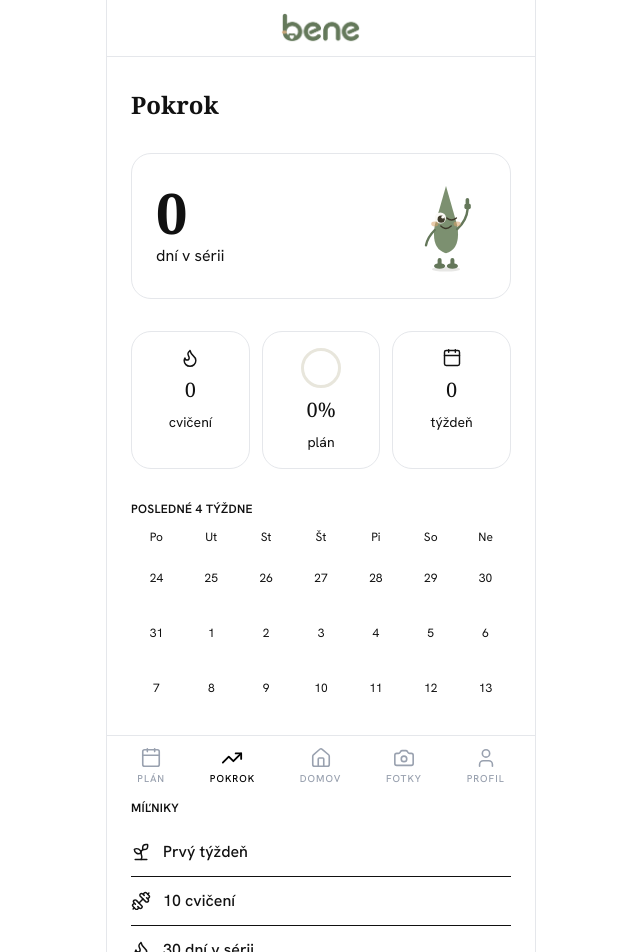
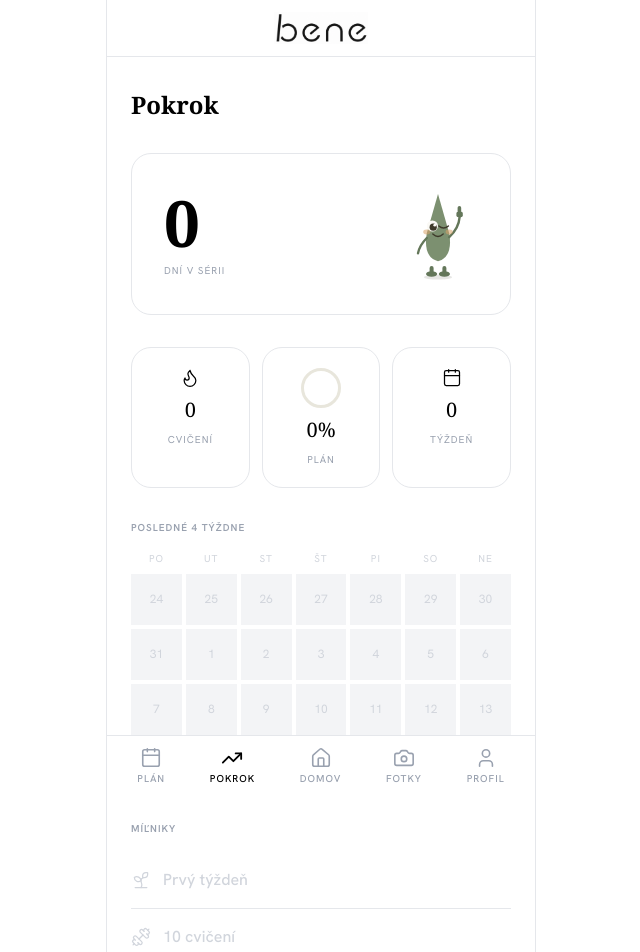
Before and after one commit to andreakollova/bene, a Next.js app: page /pokrok in a window 1280 px wide. Shown: the top 952 px of the page, without its empty margins (319-959 px from the left). Built offline with nearby package versions, Linux system fonts and the light colour scheme.

Commit message:
Update bene logo
Co-Authored-By: Andrea Kollova <kollova@drixton.com>

```diff
--- a/src/app/plan/page.tsx
+++ b/src/app/plan/page.tsx
@@ -17,26 +17,26 @@
   if (!plan) {
     return (
       <div className="flex items-center justify-center h-96">
-        <p className="font-medium text-ink-muted">Žiadny aktívny plán</p>
+        <p className="font-medium text-gray-400">Žiadny aktívny plán</p>
       </div>
     );
   }
 
   return (
-    <div className="w-full px-6 py-8 space-y-6">
+    <div className="w-full px-6 py-8 space-y-8">
       <div>
-        <h1 className="font-serif text-2xl font-semibold text-ink">
+        <h1 className="font-serif text-2xl font-semibold text-black">
           {plan.name}
         </h1>
-        <p className="text-ink-muted mt-1">{plan.description}</p>
+        <p className="text-gray-400 mt-1">{plan.description}</p>
       </div>
 
       <div>
         <div className="flex justify-between mb-2">
-          <span className="text-sm text-ink-muted">
+          <span className="text-[10px] text-gray-400 uppercase tracking-widest">
             Týždeň {currentWeekIndex + 1} z {plan.totalWeeks}
           </span>
-          <span className="text-sm font-semibold text-sage">
+          <span className="text-[10px] font-semibold text-black uppercase tracking-widest">
             {Math.round((currentWeekIndex / plan.totalWeeks) * 100)}%
           </span>
         </div>
@@ -53,7 +53,7 @@
               <div className="flex items-center gap-2">
                 <h2
                   className={`font-serif text-xl font-medium ${
-                    isLocked ? "text-ink-faint" : "text-ink"
+                    isLocked ? "text-gray-300" : "text-black"
                   }`}
                 >
                   Týždeň {week.weekNumber}
@@ -61,10 +61,10 @@
                 {isCurrent && <Chip label="Aktuálny" active />}
               </div>
               {isLocked && (
-                <Lock className="text-ink-faint" size={16} strokeWidth={1.75} />
+                <Lock className="text-gray-300" size={16} strokeWidth={1.75} />
               )}
             </div>
-            <p className={`text-sm ${isLocked ? "text-ink-faint" : "text-ink-muted"}`}>
+            <p className={`text-sm ${isLocked ? "text-gray-300" : "text-gray-400"}`}>
               {week.title}
             </p>
 
@@ -74,13 +74,13 @@
                 return (
                   <Card
                     key={day.id}
-                    className={`p-4 ${isLocked ? "opacity-50" : ""}`}
+                    className={`p-4 ${isLocked ? "opacity-40" : ""}`}
                   >
                     {isLocked ? (
                       <div className="flex items-center justify-between">
                         <div>
-                          <p className="font-medium text-ink-faint">{day.title}</p>
-                          <p className="text-sm text-ink-faint mt-0.5">
+                          <p className="font-medium text-gray-300">{day.title}</p>
+                          <p className="text-sm text-gray-300 mt-0.5">
                             {day.exercises.length} cvikov · ~{day.exercises.length * 3} min
                           </p>
                         </div>
@@ -91,20 +91,20 @@
                         className="flex items-center justify-between"
                       >
                         <div>
-                          <p className={`font-medium ${done ? "text-sage" : "text-ink"}`}>
+                          <p className={`font-medium ${done ? "text-black" : "text-black"}`}>
                             {day.title}
                           </p>
-                          <p className="text-sm text-ink-muted mt-0.5">
+                          <p className="text-sm text-gray-400 mt-0.5">
                             {day.exercises.length} cvikov · ~{day.exercises.length * 3} min
                           </p>
                         </div>
                         {done ? (
-                          <span className="bg-sage-soft text-sage text-xs font-semibold px-3 py-1 rounded-pill">
+                          <span className="bg-black text-white text-[10px] font-semibold uppercase tracking-widest px-3 py-1 rounded-full">
                             Hotovo
                           </span>
                         ) : (
-                          <div className="w-9 h-9 rounded-full bg-sage-soft flex items-center justify-center">
-                            <Play className="text-sage" size={16} fill="#7C9070" />
+                          <div className="w-9 h-9 rounded-full border border-gray-200 flex items-center justify-center">
+                            <Play className="text-black" size={14} fill="#111111" />
                           </div>
                         )}
                       </Link>
--- a/src/app/pokrok/page.tsx
+++ b/src/app/pokrok/page.tsx
@@ -44,16 +44,16 @@
 
   return (
     <div className="w-full px-6 py-8 space-y-8">
-      <h1 className="font-serif text-2xl font-semibold text-ink">Pokrok</h1>
+      <h1 className="font-serif text-2xl font-semibold text-black">Pokrok</h1>
 
       {/* Streak */}
-      <Card className="p-6">
+      <Card className="p-8">
         <div className="flex items-center justify-between">
           <div>
-            <p className="font-serif text-[56px] font-semibold text-ink leading-none">
+            <p className="font-serif text-[64px] font-semibold text-black leading-none">
               {streak}
             </p>
-            <p className="text-ink-muted mt-1">
+            <p className="text-[10px] text-gray-400 mt-2 uppercase tracking-widest">
               {streak === 1 ? "deň v sérii" : "dní v sérii"}
             </p>
           </div>
@@ -63,35 +63,35 @@
 
       {/* Stats */}
       <div className="grid grid-cols-3 gap-3">
-        <Card className="p-4 flex flex-col items-center gap-2">
-          <Flame className="text-sage" size={20} strokeWidth={1.75} />
-          <span className="font-serif text-xl font-medium text-ink">{total}</span>
-          <span className="text-sm text-ink-muted">cvičení</span>
+        <Card className="p-5 flex flex-col items-center gap-2">
+          <Flame className="text-black" size={20} strokeWidth={1.5} />
+          <span className="font-serif text-xl font-medium text-black">{total}</span>
+          <span className="text-[10px] text-gray-400 uppercase tracking-widest">cvičení</span>
         </Card>
-        <Card className="p-4 flex flex-col items-center gap-2">
+        <Card className="p-5 flex flex-col items-center gap-2">
           <ProgressRing progress={planProgress} size={40} strokeWidth={3} />
-          <span className="font-serif text-xl font-medium text-ink">
+          <span className="font-serif text-xl font-medium text-black">
             {Math.round(planProgress * 100)}%
           </span>
-          <span className="text-sm text-ink-muted">plán</span>
+          <span className="text-[10px] text-gray-400 uppercase tracking-widest">plán</span>
         </Card>
-        <Card className="p-4 flex flex-col items-center gap-2">
-          <Calendar className="text-sage" size={20} strokeWidth={1.75} />
-          <span className="font-serif text-xl font-medium text-ink">
+        <Card className="p-5 flex flex-col items-center gap-2">
+          <Calendar className="text-black" size={20} strokeWidth={1.5} />
+          <span className="font-serif text-xl font-medium text-black">
             {plan?.weeks[0]?.weekNumber || 0}
           </span>
-          <span className="text-sm text-ink-muted">týždeň</span>
+          <span className="text-[10px] text-gray-400 uppercase tracking-widest">týždeň</span>
         </Card>
       </div>
 
       {/* Calendar heat */}
       <div>
-        <p className="text-xs font-semibold text-ink-muted mb-3 tracking-wide uppercase">
+        <p className="text-[10px] font-semibold text-gray-400 mb-4 tracking-widest uppercase">
           Posledné 4 týždne
         </p>
         <div className="grid grid-cols-7 gap-1">
           {["Po", "Ut", "St", "Št", "Pi", "So", "Ne"].map((d) => (
-            <span key={d} className="text-center text-xs text-ink-faint pb-1">
+            <span key={d} className="text-center text-[10px] text-gray-300 pb-1 uppercase tracking-widest">
               {d}
             </span>
           ))}
@@ -100,8 +100,8 @@
               key={i}
               className={`aspect-square rounded-input flex items-center justify-center text-xs ${
                 d.completed
-                  ? "bg-sage-soft text-sage font-semibold"
-                  : "bg-cream-100 text-ink-faint"
+                  ? "bg-black text-white font-semibold"
+                  : "bg-gray-100 text-gray-300"
               }`}
             >
               {d.day}
@@ -113,14 +113,14 @@
       {/* Pain trend */}
       {recent.length > 0 && (
         <div>
-          <p className="text-xs font-semibold text-ink-muted mb-3 tracking-wide uppercase">
+          <p className="text-[10px] font-semibold text-gray-400 mb-4 tracking-widest uppercase">
             Pocity pri cvičení
           </p>
-          <div className="space-y-2">
+          <div className="space-y-3">
             {[
-              { label: "V pohode", count: painCounts.ok, color: "bg-sage" },
-              { label: "Ťahá to", count: painCounts.tight, color: "bg-amber" },
-              { label: "Bolí to", count: painCounts.pain, color: "bg-clay" },
+              { label: "V pohode", count: painCounts.ok, color: "bg-green-500" },
+              { label: "Ťahá to", count: painCounts.tight, color: "bg-amber-400" },
+              { label: "Bolí to", count: painCounts.pain, color: "bg-red-400" },
             ].map((item) => (
               <div key={item.label} className="flex items-center gap-3">
                 <div
@@ -129,7 +129,7 @@
                     width: `${Math.max(20, (item.count / Math.max(1, recent.length)) * 200)}px`,
                   }}
                 />
-                <span className="text-sm text-ink-muted">
+                <span className="text-sm text-gray-400">
                   {item.label} ({item.count})
                 </span>
               </div>
@@ -140,29 +140,29 @@
 
       {/* Milestones */}
       <div>
-        <p className="text-xs font-semibold text-ink-muted mb-3 tracking-wide uppercase">
+        <p className="text-[10px] font-semibold text-gray-400 mb-4 tracking-widest uppercase">
           Míľniky
         </p>
-        <div className="space-y-0 divide-y divide-cream-200">
+        <div className="space-y-0 divide-y divide-gray-200">
           {milestones.map((m) => {
             const earned =
               m.id === "thirty_days" ? streak >= m.threshold : total >= m.threshold;
             return (
-              <div key={m.id} className="flex items-center gap-3 py-3">
+              <div key={m.id} className="flex items-center gap-3 py-4">
                 <m.Icon
                   size={20}
-                  strokeWidth={1.75}
-                  className={earned ? "text-sage" : "text-ink-faint"}
+                  strokeWidth={1.5}
+                  className={earned ? "text-black" : "text-gray-300"}
                 />
                 <span
                   className={`flex-1 font-medium ${
-                    earned ? "text-ink" : "text-ink-faint"
+                    earned ? "text-black" : "text-gray-300"
                   }`}
                 >
                   {m.label}
                 </span>
                 {earned && (
-                  <Award className="text-sage" size={18} strokeWidth={1.75} />
+                  <Award className="text-black" size={18} strokeWidth={1.5} />
                 )}
               </div>
             );
```
Also changed, not shown: src/app/profil/page.tsx (+28 -28 lines), public/benelogo.png.
